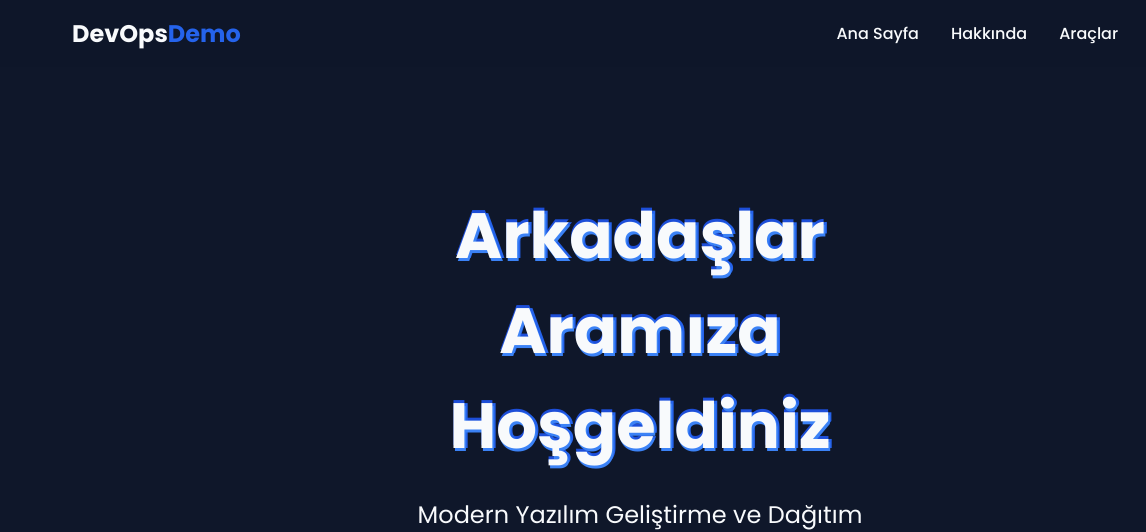
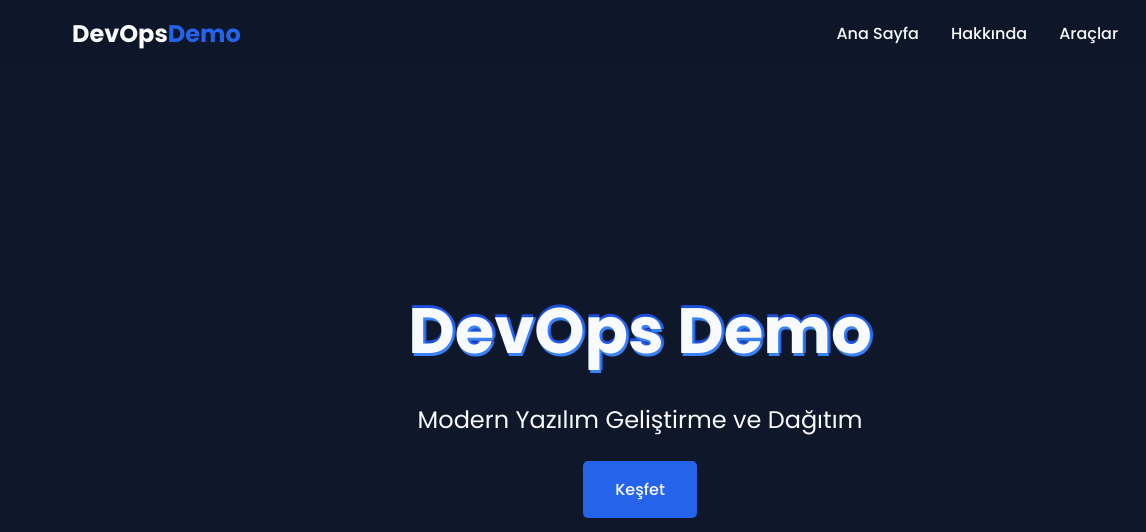
Before and after one commit to arardeniz/devops-demo, a plain HTML site: page index.html in a window 1280 px wide. Shown: the top 532 px of the page, 0-1146 px from the left. Drawn offline with Linux system fonts and the light colour scheme.

Commit message:
fix:  Demo

```diff
--- a/index.html
+++ b/index.html
@@ -29,7 +29,7 @@
     <section id="home" class="hero">
         <div class="container">
             <div class="hero-content">
-                <h1 class="glitch" data-text="Arkadaşlar Aramıza Hoşgeldiniz">Arkadaşlar Aramıza Hoşgeldiniz</h1>
+                <h1 class="glitch" data-text="Arkadaşlar Aramıza Hoşgeldiniz">DevOps Demo</h1>
                 <p class="subtitle">Modern Yazılım Geliştirme ve Dağıtım</p>
                 <a href="#tools" class="cta-button">Keşfet</a>
             </div>
```
